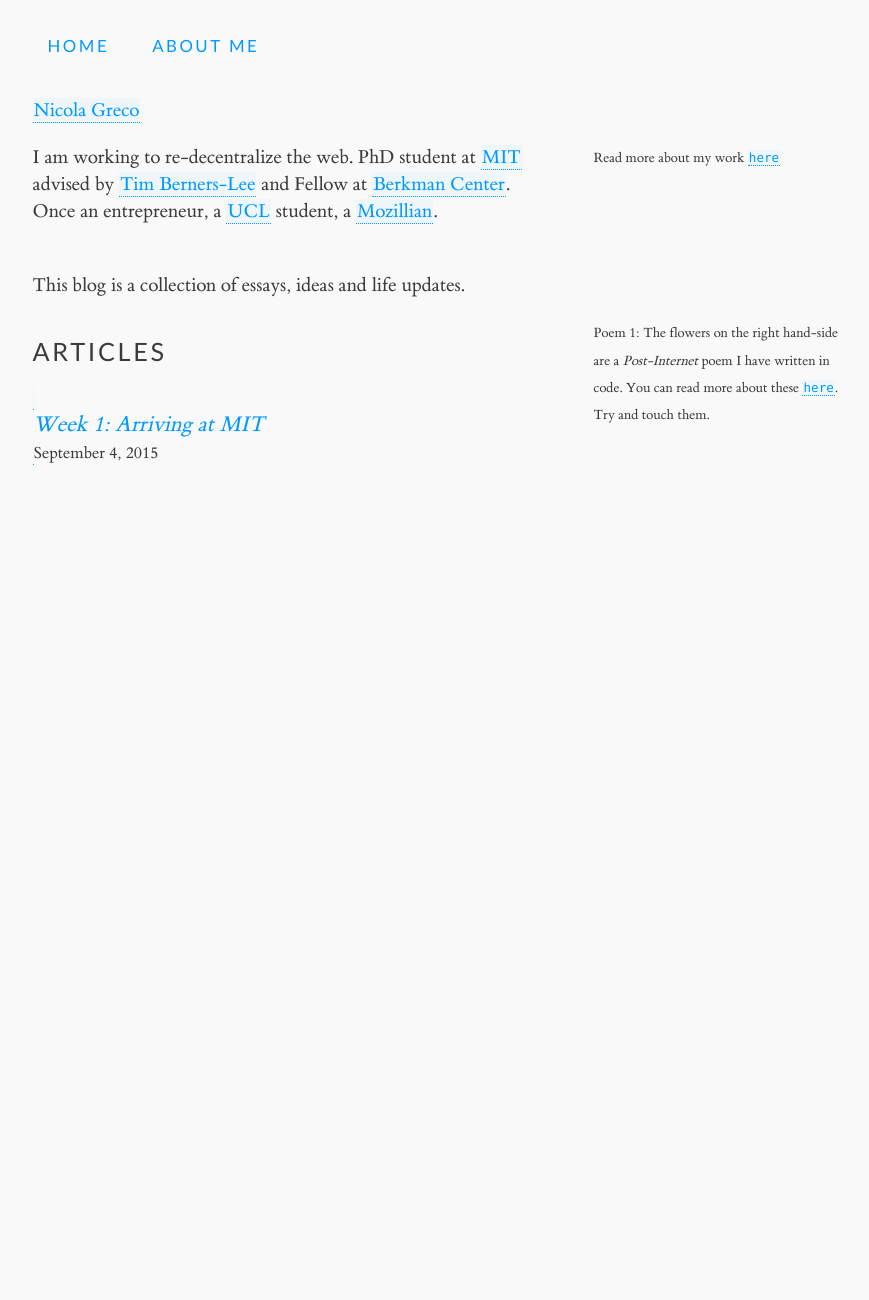
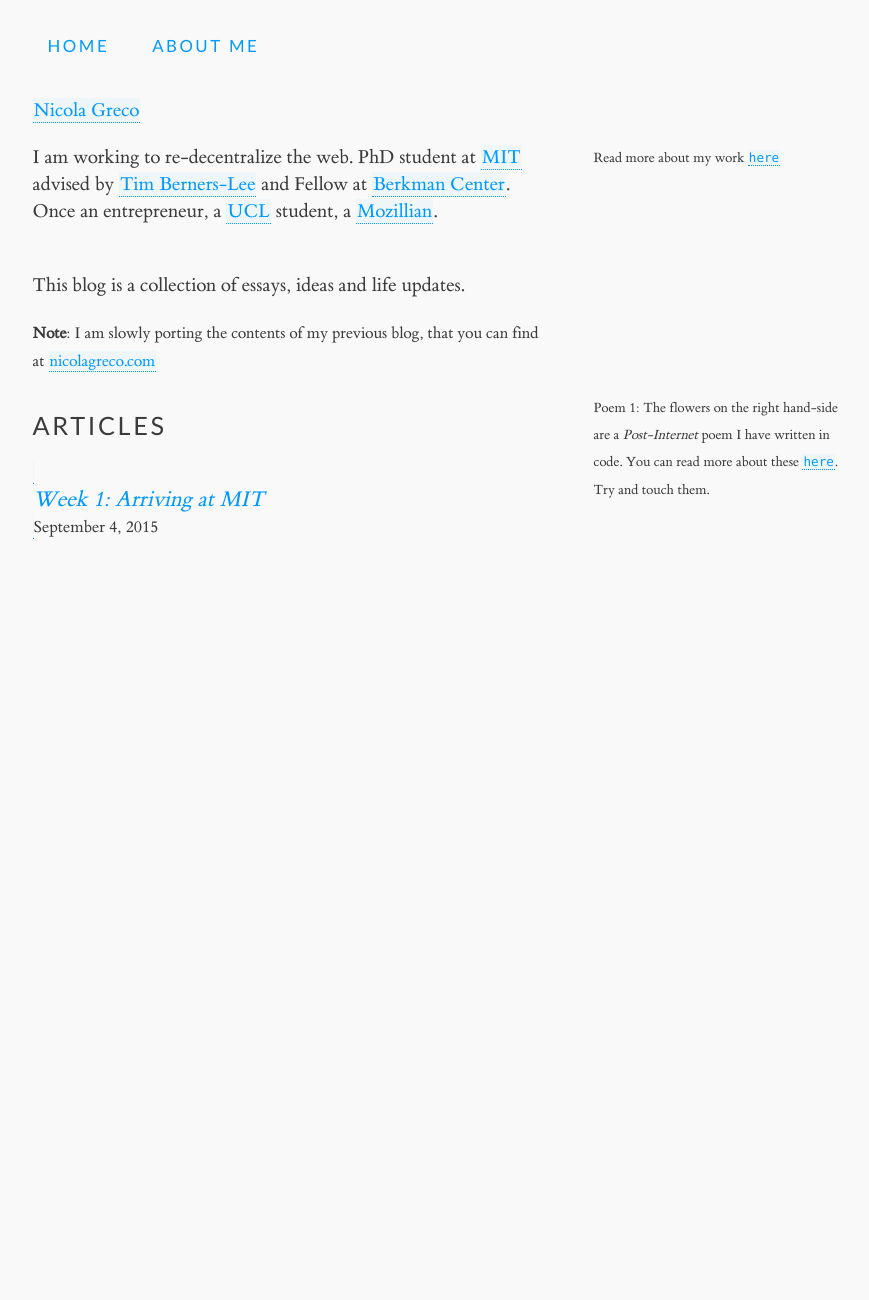
Before and after one commit to nicola/nicola.github.io, a Jekyll site: the page built from index.html, in a window 1280 px wide. Shown: the whole page, without its empty margins (75-944 px from the left). Built offline with Jekyll 4.4.1, drawn with Linux system fonts in a browser that asks for light colours.

Commit message:
prev blog note

```diff
--- a/index.html
+++ b/index.html
@@ -3,6 +3,8 @@ layout: default
 title: Nicola Greco
 ---
   <p>This blog is a collection of essays, ideas and life updates.</p>
+
+  <p><small><strong>Note</strong>: I am slowly porting the contents of my previous blog, that you can find at <a href="http://nicolagreco.com">nicolagreco.com</a></small></p>
 
   <p class="flowers hideOnSmall"><span class="sidenote">Poem 1: The flowers on the right hand-side are a <em>Post-Internet</em> poem I have written in code. You can read more about these <a href="https://github.com/nicola/flowers-poem">here</a>. Try and touch them.</span></p>
 
```
